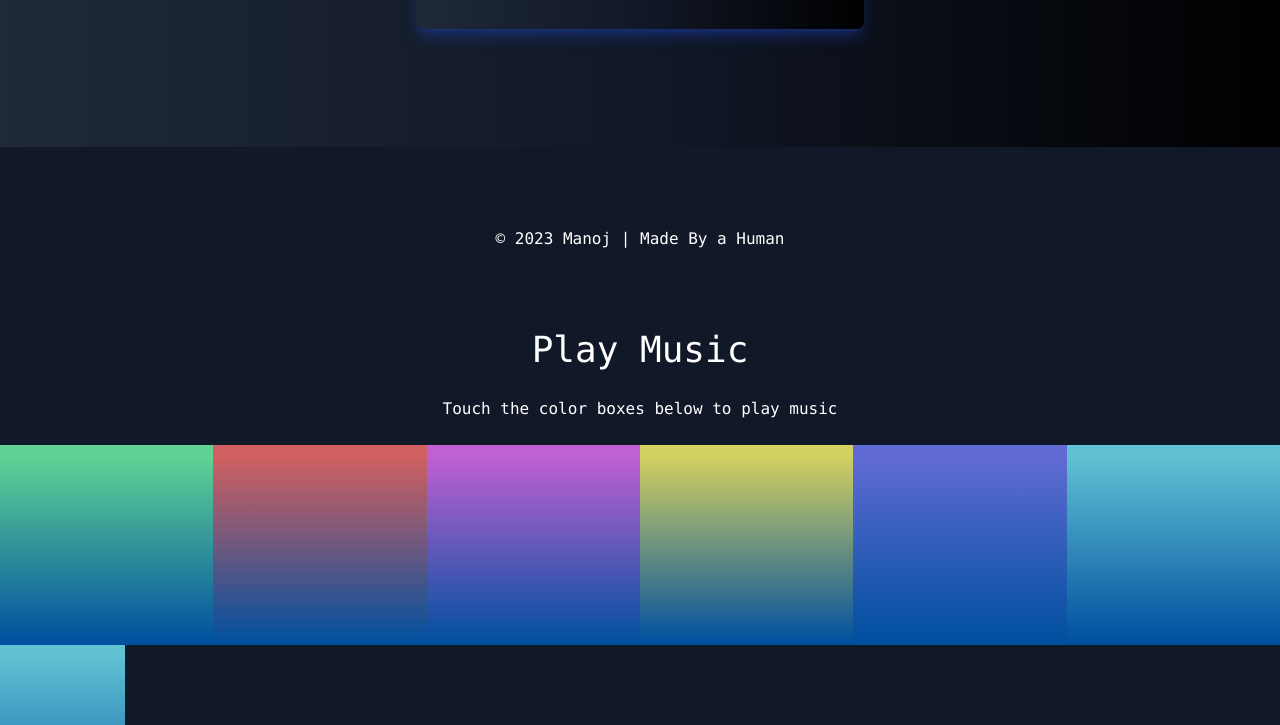
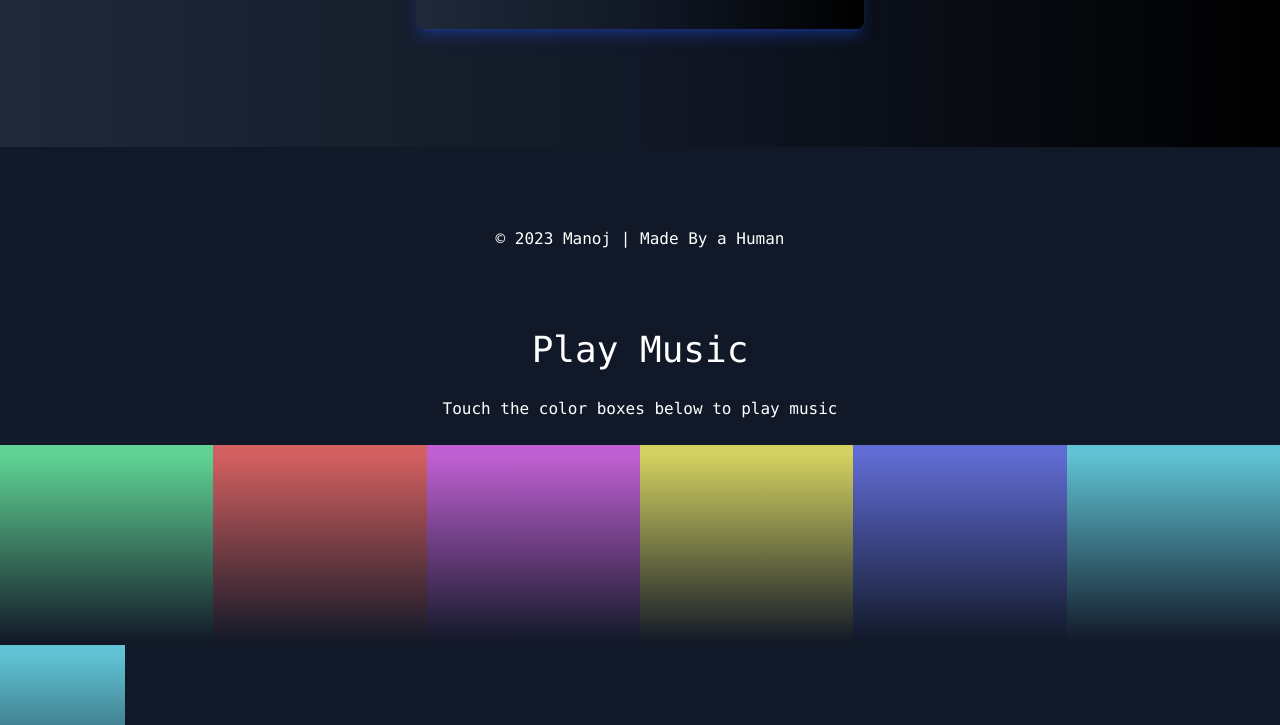
Before and after one commit to netmanoj/manojadhikari, a plain HTML site: page index.html in a window 1280 px wide. Shown: the part 3080-3805 px from the top of the page. Drawn offline with nearby package versions, Linux system fonts and the light colour scheme.

```diff
--- a/style.css
+++ b/style.css
@@ -93,42 +93,42 @@ body {
   .pad1 {
      background-image: linear-gradient(
         0deg,
-        rgb(0, 80, 159) 1%,
+        rgb(17,24,39) 1%,
         #60d394  95%
       );
   }
   .pad2 {
     background-image: linear-gradient(
       0deg,
-      rgb(0, 80, 159) 1%,
+      rgb(17,24,39) 1%,
       #d36060  95%
     );
   }
   .pad3 {
     background-image: linear-gradient(
       0deg,
-      rgb(0, 80, 159) 1%,
+      rgb(17,24,39) 1%,
       #c060d3  95%
     );
   }
   .pad4 {
     background-image: linear-gradient(
       0deg,
-      rgb(0, 80, 159) 1%,
+      rgb(17,24,39) 1%,
       #d3d160  95%
     );
   }
   .pad5 {
     background-image: linear-gradient(
       0deg,
-      rgb(0, 80, 159) 1%,
+      rgb(17,24,39) 1%,
       #606bd3  95%
     );
   }
   .pad6 {
     background-image: linear-gradient(
       0deg,
-      rgb(0, 80, 159) 1%,
+      rgb(17,24,39) 1%,
       #60c2d3  95%
     );
 
```
